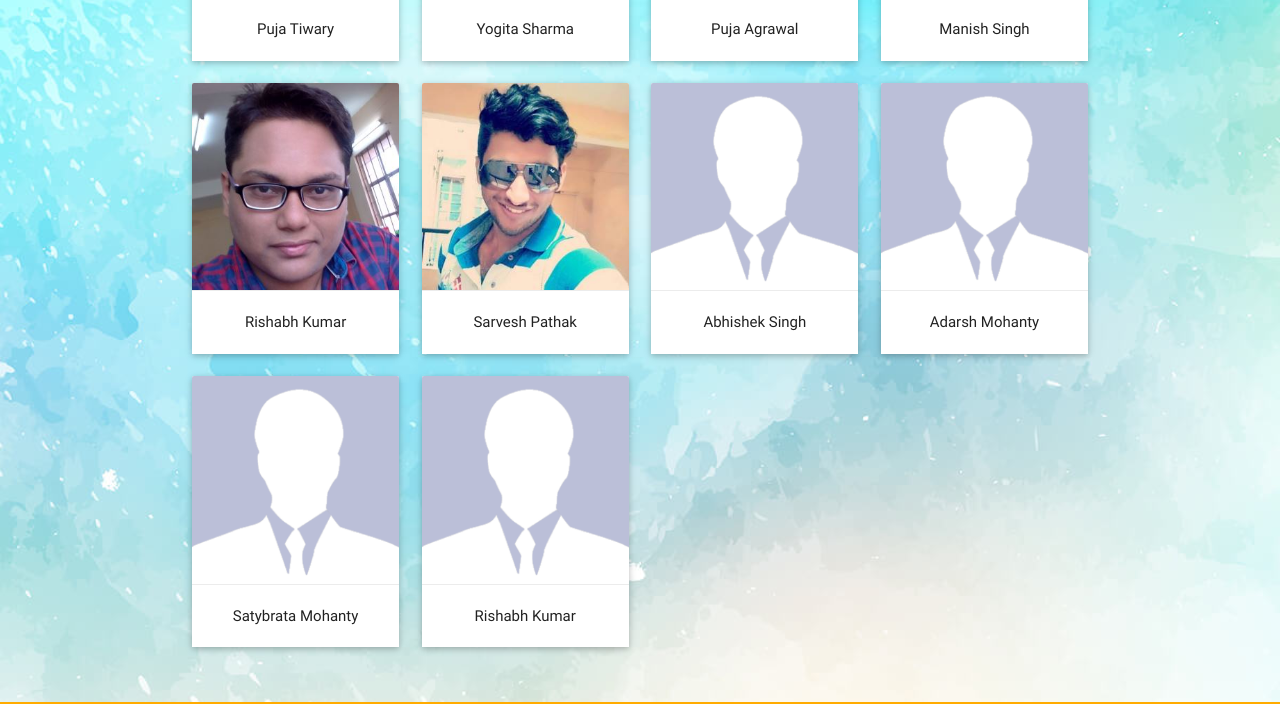
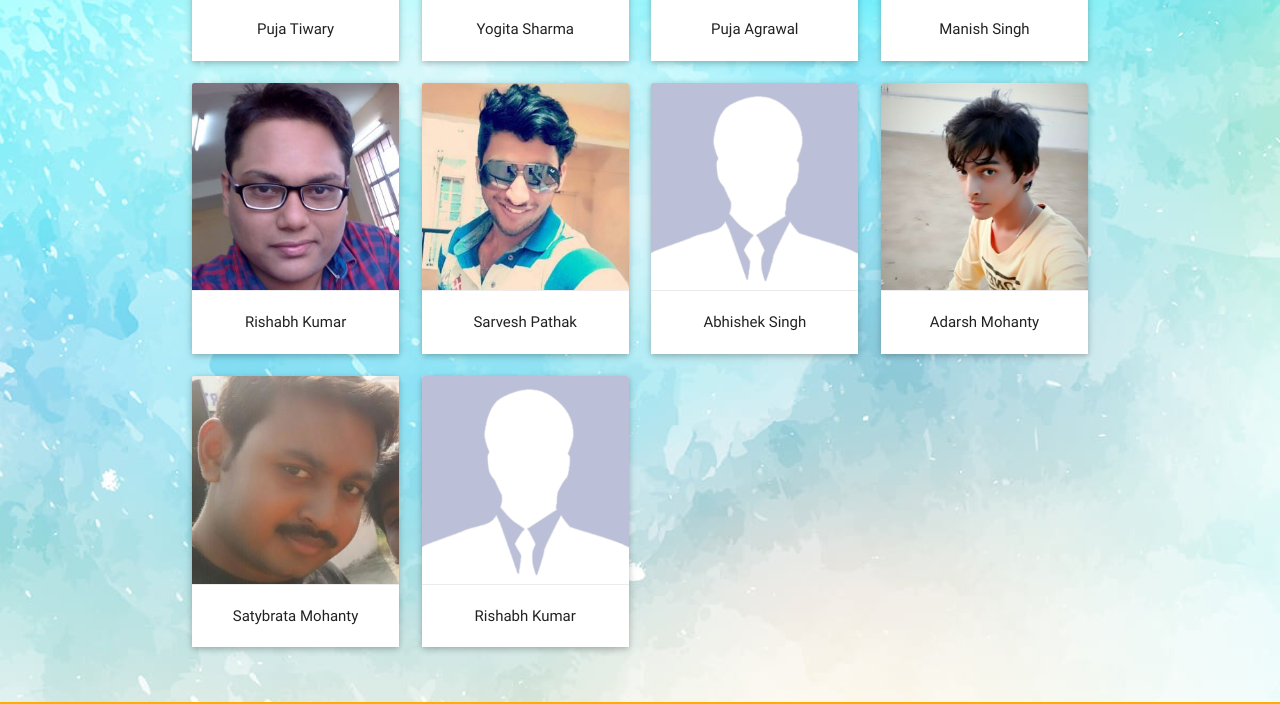
Before and after one commit to ramanujamgond/mukulmantosh.github.io, a plain HTML site: page team.html in a window 1280 px wide. Shown: the part 1324-2028 px from the top of the page. Drawn offline with nearby package versions, Linux system fonts and the light colour scheme.

Commit message:
added new members pic

```diff
--- a/team.html
+++ b/team.html
@@ -171,7 +171,7 @@
       <div class="col s12 m3 l3">
          <div class="card">
             <div class="card-image">
-               <img src="images/nopic.png">
+               <img src="images/adarsh.jpeg">
             </div>
             <div class="card-action" align="center">
                Adarsh Mohanty
@@ -181,7 +181,7 @@
       <div class="col s12 m3 l3">
          <div class="card">
             <div class="card-image">
-               <img src="images/nopic.png">
+               <img src="images/satyabrata.jpeg">
             </div>
             <div class="card-action" align="center">
                Satybrata Mohanty
```
Also changed, not shown: images/adarsh.jpeg (added), images/satyabrata.jpeg (added).
